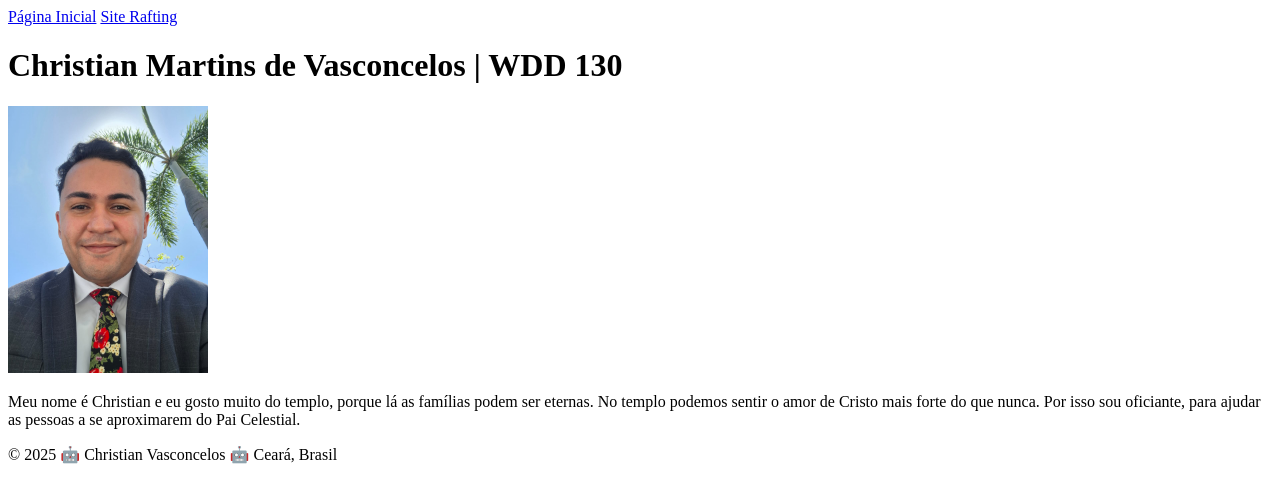
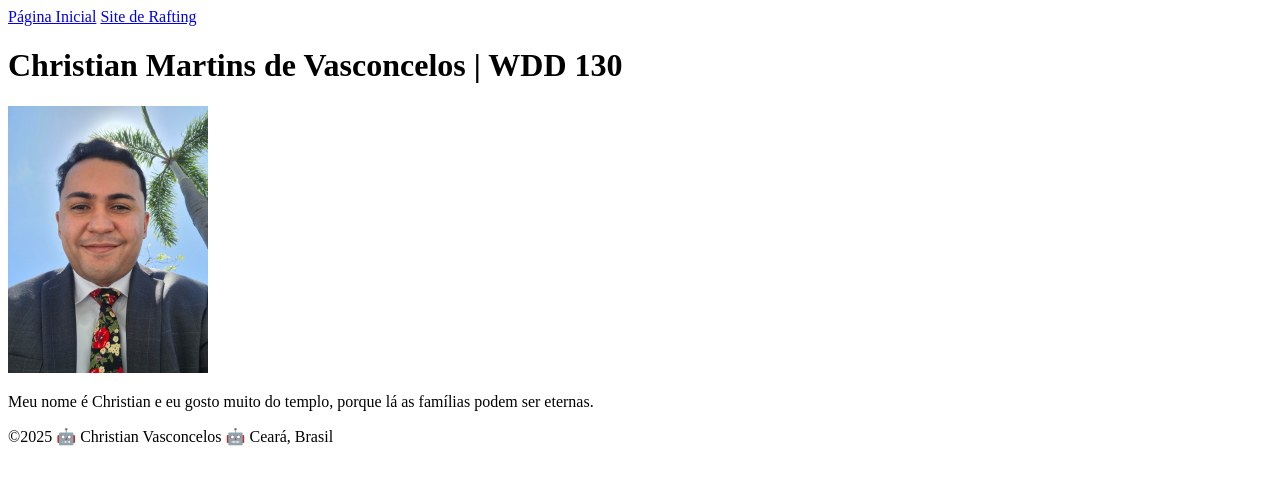
Before and after one commit to ChristianMartinsvasc/wdd130, a plain HTML site: page index.html in a window 1280 px wide. Drawn offline with Linux system fonts and the light colour scheme.

Commit message:
atualização

```diff
--- a/index.html
+++ b/index.html
@@ -11,18 +11,16 @@
     <header>
         <nav>
             <a href="#">Página Inicial</a>
-            <a href="wwr/">Site Rafting</a>
+            <a href="wwr/">Site de Rafting</a>
         </nav>
     </header>
     <main>
         <h1>Christian Martins de Vasconcelos | WDD 130</h1>
         <img src="imagens/perfil.jpg" alt="olá, me chamo Christian!" width="200">
-        <p>Meu nome é Christian e eu gosto muito do templo, porque lá as famílias podem ser eternas. No templo podemos
-            sentir o amor de Cristo mais forte do que nunca. Por isso sou oficiante, para ajudar as pessoas a se
-            aproximarem do Pai Celestial.</p>
+        <p>Meu nome é Christian e eu gosto muito do templo, porque lá as famílias podem ser eternas.</p>
     </main>
     <footer>
-        <p>© 2025 🤖 Christian Vasconcelos 🤖 Ceará, Brasil</p>
+        <p>©2025 🤖 Christian Vasconcelos 🤖 Ceará, Brasil</p>
     </footer>
 </body>
 
```
